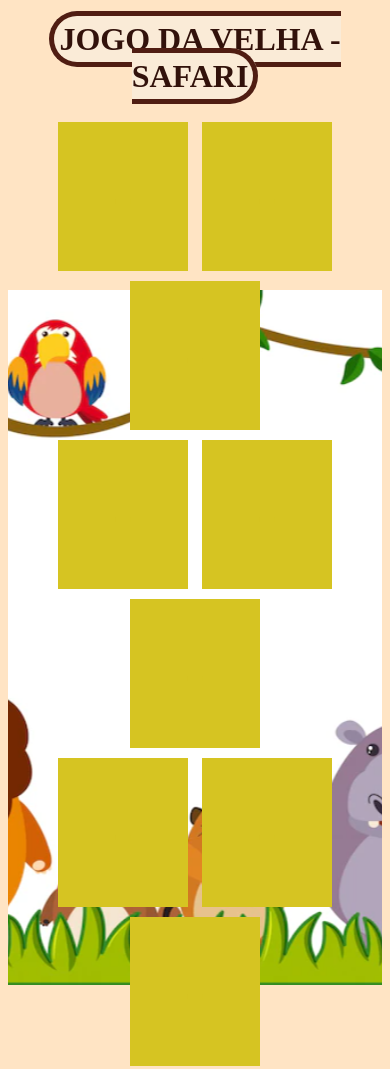
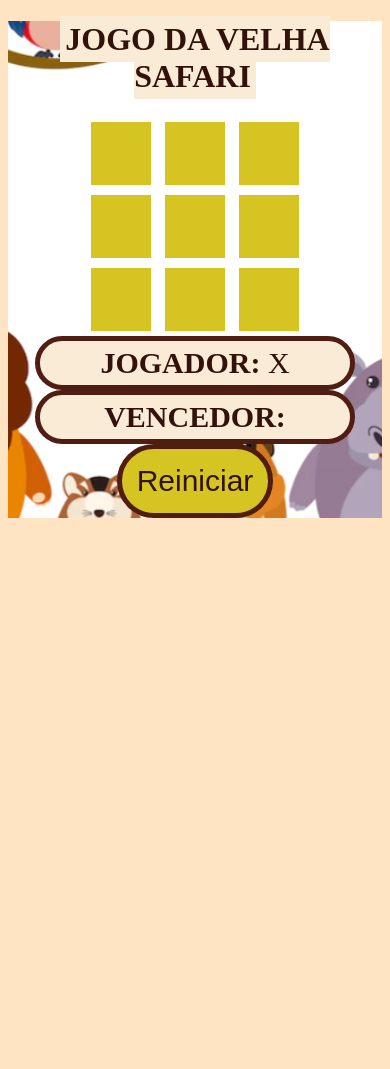
Before and after one commit to Jady-Carolina/jogo-da-velha, a plain HTML site: page index.html in a window 390 px wide. Shown: the top 1069 px of the page. After the commit the page ends 844 px from the top, so only its background shows below. Drawn offline with Linux system fonts and the light colour scheme.

Commit message:
adicao de responsividade

```diff
--- a/index.html
+++ b/index.html
@@ -10,24 +10,27 @@
 
 <body>
     <main class="home">
-        <h1><strong>Jogo da velha - Safari </strong></h1>
 
+            <h1><strong>Jogo da velha Safari </strong></h1>
+
+        <div class="col-1_3">
             <div id="1" class="quadrado" onclick="escolherQuadrado(this.id)">-</div>
             <div id="2" class="quadrado" onclick="escolherQuadrado(this.id)">-</div>
             <div id="3" class="quadrado" onclick="escolherQuadrado(this.id)">-</div>
         </div>
 
-        <div>
+        <div class="col-2_3">
             <div id="4" class="quadrado" onclick="escolherQuadrado(this.id)">-</div>
             <div id="5" class="quadrado" onclick="escolherQuadrado(this.id)">-</div>
             <div id="6" class="quadrado" onclick="escolherQuadrado(this.id)">-</div>
         </div>
 
-        <div>
+        <div class="col-3_3">
             <div id="7" class="quadrado" onclick="escolherQuadrado(this.id)">-</div>
             <div id="8" class="quadrado" onclick="escolherQuadrado(this.id)">-</div>
             <div id="9" class="quadrado" onclick="escolherQuadrado(this.id)">-</div>
         </div>
+
 
         <div class="primeiro">
             <label>
--- a/style.css
+++ b/style.css
@@ -11,10 +11,9 @@ body{
 strong{
     text-transform: uppercase;
     color: #32120B;
-    border: 5px solid #501D12;
     padding:5px;
     background-color: antiquewhite;
-    border-radius: 100px;
+
 }
 
 .quadrado{
@@ -64,3 +63,20 @@ button{
     border-radius: 100px;
 
 }
+
+@media (max-width:414px) {
+
+  .quadrado{
+    text-align: center;
+    width: 20px;
+    background: rgb(214, 196, 34);
+    display: inline-block;
+    padding: 20px;
+    font-size: 20px;
+    margin: 5px;
+    cursor: pointer;
+    color:rgb(214, 196, 34);
+
+  }
+
+}
```
